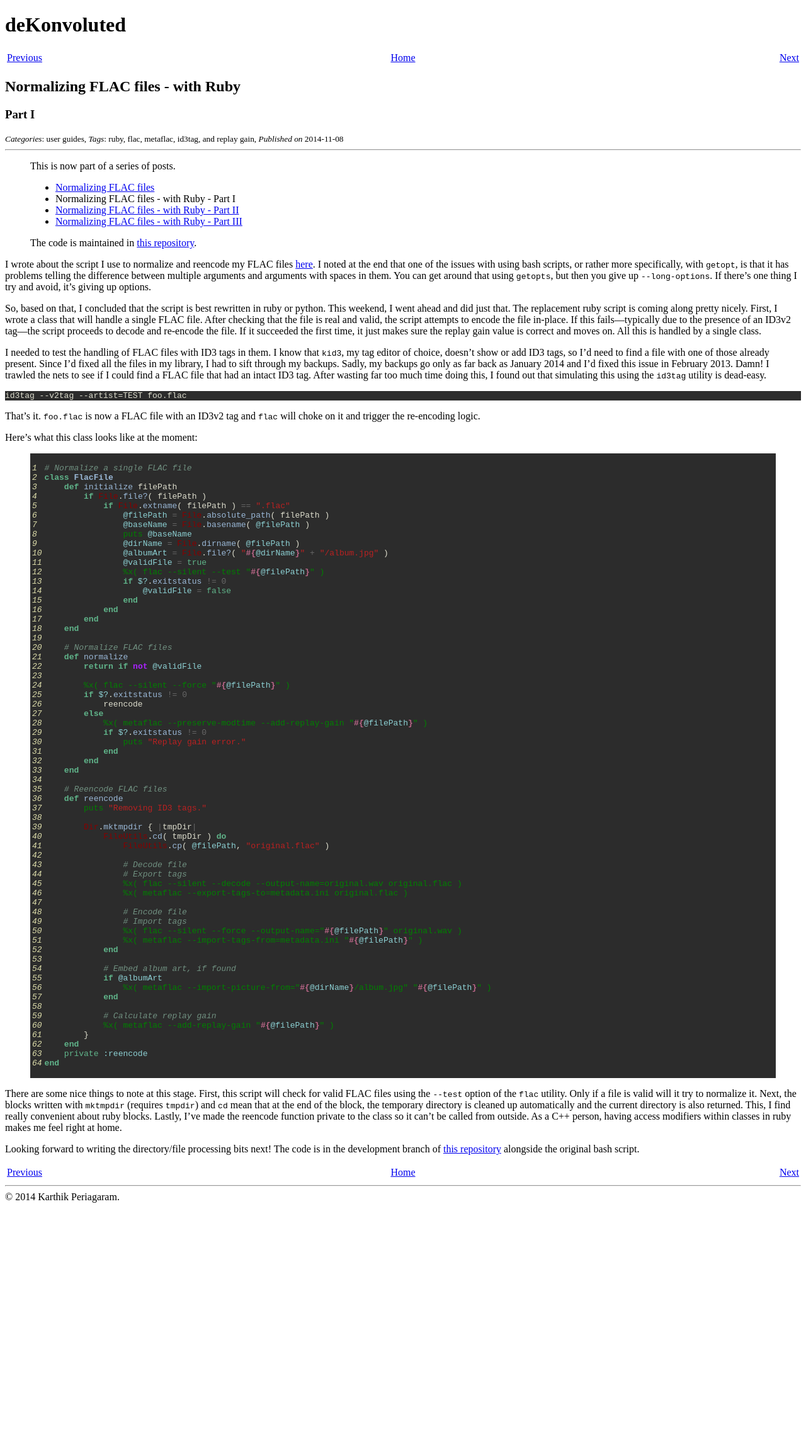
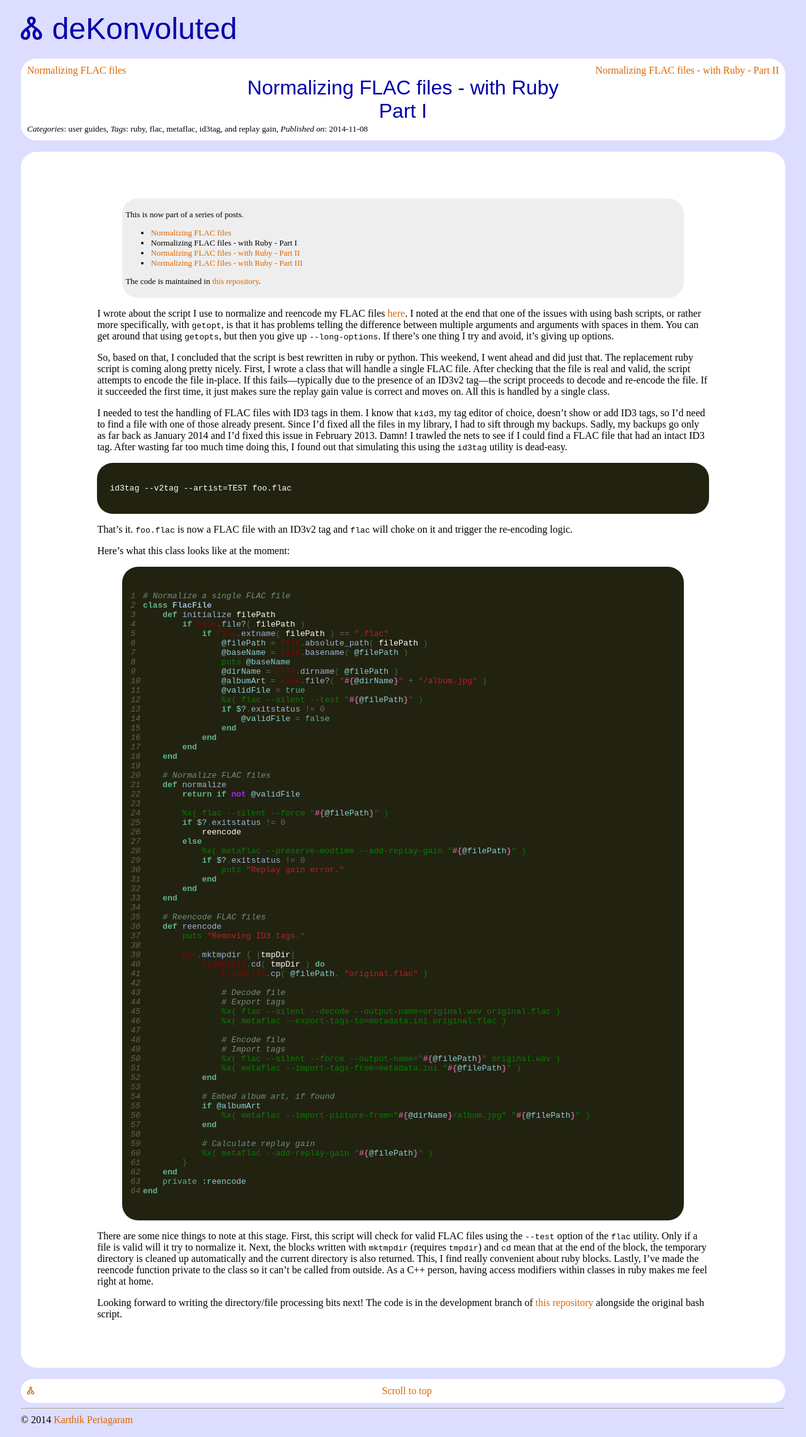
Before and after one commit to dekonvoluted/dekonvoluted.github.io, a Jekyll site: the page built from _posts/2014-11-08-normalizing-flac-files-with-ruby-part-i.md, in a window 1280 px wide. Shown: the whole page at 63% size. Built offline with Jekyll 4.4.1, drawn with Linux system fonts in a browser that asks for light colours; before the commit the page ends 1918 px from its top, so only the background shows below that.

Commit message:
Lots of CSS work
The site is now styled by CSS. The code snippets are left more or less
the same for now. I'd like to pick some better colors there.

```diff
--- /dev/null
+++ b/_includes/footer.html
@@ -0,0 +1,4 @@
+<hr>
+<div class="footer">
+    &copy; {{ site.time | date: "%Y" }} <a href="mailto:Karthik Periagaram<dekonvoluted@gmail.com>?subject=[deKonvoluted]">{{ site.author }}</a>
+</div>
--- /dev/null
+++ b/_includes/footnavbar.html
@@ -0,0 +1,4 @@
+<div class="footnavbar">
+    <a href="/" id="home">{{ site.symbol }}</a>
+    <a href="#top">Scroll to top</a>
+</div>
--- a/_includes/head.html
+++ b/_includes/head.html
@@ -8,4 +8,5 @@
         {% endif %}
     </title>
     <link rel="stylesheet" type="text/css" href="/css/syntax.css">
+    <link rel="stylesheet" type="text/css" href="/css/default.css">
 </head>
--- /dev/null
+++ b/_includes/header.html
@@ -0,0 +1,8 @@
+<div class="header">
+    <a href="/" id="sitetitle">{{ site.symbol }} {{ site.title }}</a>
+    {% if page.title == "Home" %}
+        <a href="/about/" id="about">About</a>
+    {% endif %}
+</div>
+
+<br>
--- /dev/null
+++ b/_includes/headnavbar.html
@@ -0,0 +1,27 @@
+<div class="navbar">
+    {% if page.previous %}
+       {% if page.previous.subtitle %}
+            <a href="{{ page.previous.url }}" id="prev">{{ page.previous.title }} - {{ page.previous.subtitle }}</a>
+        {% else %}
+            <a href="{{ page.previous.url }}" id="prev">{{ page.previous.title }}</a>
+        {% endif %}
+    {% endif %}
+
+    {% if page.next %}
+        {% if page.next.subtitle %}
+            <a href="{{ page.next.url }}" id="next">{{ page.next.title }} - {{ page.next.subtitle }}</a>
+        {% else %}
+            <a href="{{ page.next.url }}" id="next">{{ page.next.title }}</a>
+        {% endif %}
+    {% endif %}
+
+    <br>
+
+    <a href="{{ page.url }}"><div class="pagetitle">{{ page.title }}<br>{{ page.subtitle }}</div></a>
+
+    <div class="metadata">
+        <small><i>Categories</i>: {{ page.categories | array_to_sentence_string }}, <i>Tags</i>: {{ page.tags | array_to_sentence_string }}, <i>Published on</i>: {{ page.date | date: "%Y-%m-%d" }}</small>
+    </div>
+</div>
+
+<br>
--- a/_layouts/default.html
+++ b/_layouts/default.html
@@ -1,19 +1,10 @@
 <!DOCTYPE html>
-
 <html lang="en-US">
-
     {% include head.html %}
-
     <body>
-
-        <h1>{{ site.title }}</h1>
-
+        <a id="top">
+        {% include header.html %}
         {{ content }}
-
-        <hr>
-
-        &copy; {{ site.time | date: "%Y" }} {{ site.author }}.
-
+        {% include footer.html %}
     </body>
-
 </html>
--- a/_layouts/post.html
+++ b/_layouts/post.html
@@ -2,27 +2,12 @@
 layout: default
 ---
 
-<table style="width:100%">
-    <tr>
-        <td style="text-align:left; width:45%">{% if page.previous %}<a href="{{ page.previous.url }}">Previous</a>{% else %}Previous{% endif %}</td>
-        <td style="text-align:center; width:10%"><a href="/">Home</a></td>
-        <td style="text-align:right; width:45%">{% if page.next %}<a href="{{ page.next.url }}">Next</a>{% else %}Next{% endif %}</td>
-    </tr>
-</table>
+{% include headnavbar.html %}
 
-<h2>{{ page.title }}</h2>
-<h3>{{ page.subtitle }}</h3>
+<div class="post">
+{{ content }}
+</div>
 
-<small><i>Categories</i>: {{ page.categories | array_to_sentence_string }}, <i>Tags</i>: {{ page.tags | array_to_sentence_string }}, <i>Published on</i> {{ page.date | date: "%Y-%m-%d" }}</small>
+<br>
 
-<hr>
-
-{{ content }}
-
-<table style="width:100%">
-    <tr>
-        <td style="text-align:left; width:45%">{% if page.previous %}<a href="{{ page.previous.url }}">Previous</a>{% else %}Previous{% endif %}</td>
-        <td style="text-align:center; width:10%"><a href="/">Home</a></td>
-        <td style="text-align:right; width:45%">{% if page.next %}<a href="{{ page.next.url }}">Next</a>{% else %}Next{% endif %}</td>
-    </tr>
-</table>
+{% include footnavbar.html %}
--- /dev/null
+++ b/css/default.css
@@ -0,0 +1,125 @@
+body {
+    color: #000;
+    background-color: #ddf;
+    padding: 10px 25px;
+    border-radius: 25px;
+    font-family: serif;
+}
+
+a:link {
+    color: #d60;
+    text-decoration: none;
+}
+
+a:visited {
+    color: #a40;
+    text-decoration: none;
+}
+
+a:hover {
+    color: #f80;
+    text-decoration: none;
+}
+
+h1 {
+    color: #00a;
+    font-family: sans-serif;
+    font-size: 20px;
+}
+
+h2 {
+    color: #008;
+    font-size: 18px;
+    text-align: center;
+}
+
+h3 {
+    color: #006;
+    font-size: 16px;
+}
+
+blockquote {
+    background-color: #eee;
+    padding: 5px;
+    border-radius: 25px;
+    font-size: small;
+}
+
+pre {
+    color: #464;
+    font-family: monospace;
+    white-space: pre-wrap;
+}
+
+.highlight {
+    color: #fff;
+    background-color: #221;
+    padding: 10px;
+    border-radius: 25px;
+}
+
+.header {
+    display: block;
+    overflow: auto;
+}
+
+#sitetitle {
+    color: #00a;
+    font-family: sans-serif;
+    font-size: 48px;
+    float: left;
+}
+
+.pagetitle {
+    color: #00a;
+    font-family: sans-serif;
+    font-size: 32px;
+}
+
+#about {
+    color: #008;
+    font-family: sans-serif;
+    font-size: 24px;
+    float: right;
+}
+
+.navbar {
+    display: block;
+    overflow: auto;
+    background-color: #fff;
+    padding: 10px;
+    border-radius: 25px;
+    text-align: center;
+}
+
+.metadata {
+    text-align: left
+}
+
+#prev {
+    float: left;
+}
+
+#next {
+    float: right;
+}
+
+.footnavbar {
+    display: block;
+    overflow: auto;
+    background-color: #fff;
+    padding: 10px;
+    border-radius: 25px;
+    text-align: center;
+}
+
+#home {
+    float: left;
+}
+
+
+.post {
+    background-color: #fff;
+    padding: 5% 10%;
+    border-radius: 25px;
+}
--- a/css/syntax.css
+++ b/css/syntax.css
@@ -1,5 +1,4 @@
-.highlight { color: #dcdccc; background-color: #2c2c2c }    /* Default */
-.lineno    { color: #ddddaa; font-style: italic }           /* Line number */
+.lineno    { color: #664; font-style: italic }           /* Line number */
 
 .k  { color: #60b48a; font-weight: bold }   /* Keyword */
 .kn { color: #60b48a; font-weight: bold }   /* Keyword.Namespace */
@@ -26,6 +25,7 @@
 .ge { font-style: italic }                  /* Generic.Emph */
 .gs { font-weight: bold }                   /* Generic.Strong */
 
+.n  { color: #ffffff }                      /* Name */
 .na { color: #7D9029 }                      /* Name.Attribute */
 .nb { color: #008000 }                      /* Name.Builtin */
 .nc { color: #9AB8D7; font-weight: bold }   /* Name.Class */
```
Also changed, not shown: _layouts/page.html (+4 -7 lines).
